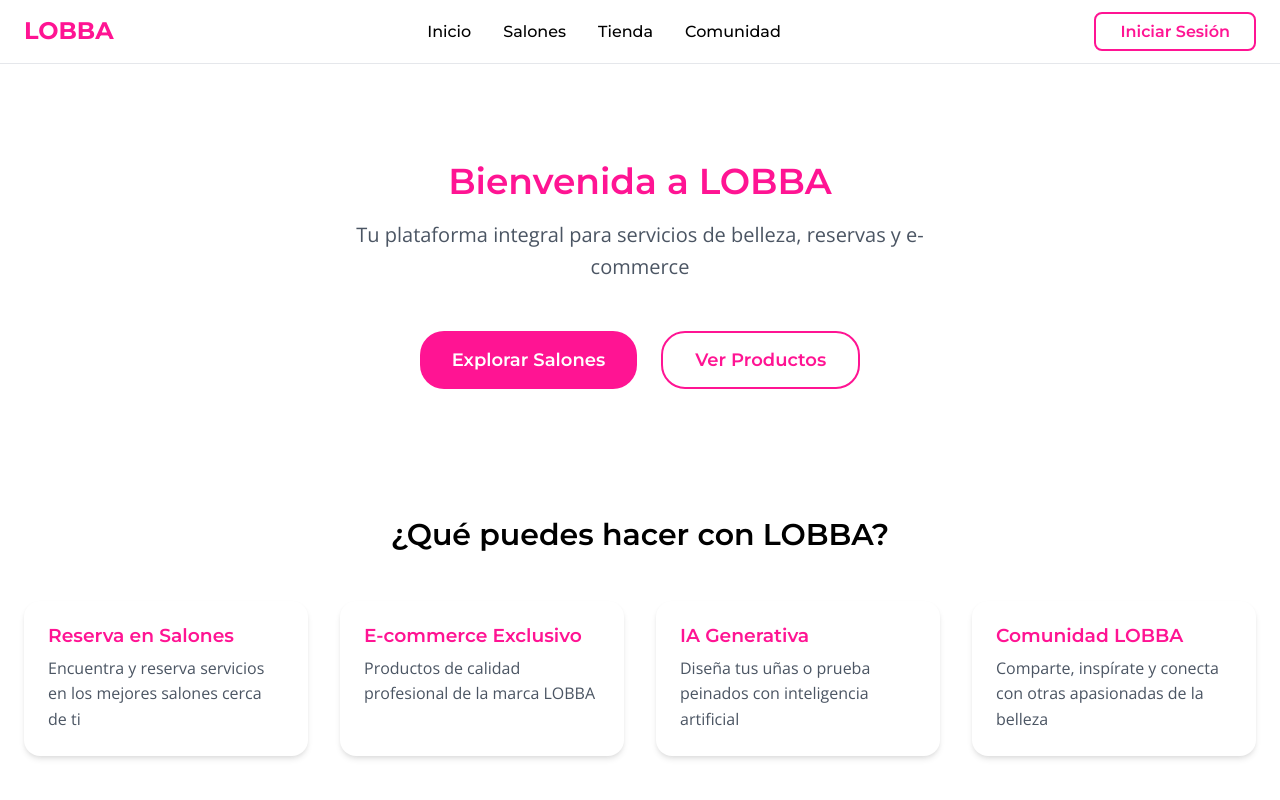
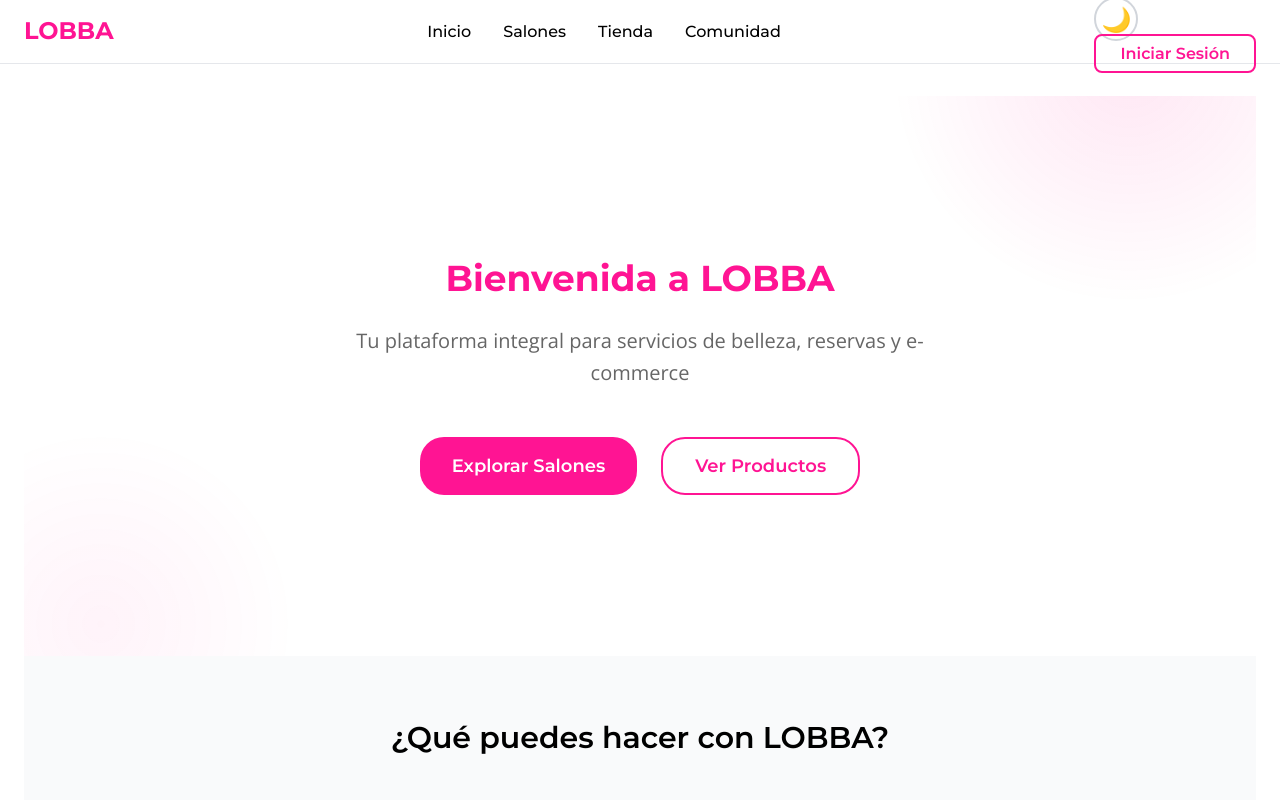
Before and after one commit to Angel82ia/lobba-pwa, a React (Vite) app: page / in a window 1280 px wide. Shown: the top 800 px of the page. Built offline with nearby package versions, Linux system fonts and the light colour scheme; no server answers.

Commit message:
feat(frontend): Update MainLayout and Home page with dark mode support and enhanced animations
Co-Authored-By: angel82ia <angelcs82.ia@gmail.com>

```diff
--- a/src/components/layouts/MainLayout.jsx
+++ b/src/components/layouts/MainLayout.jsx
@@ -2,6 +2,7 @@ import { Outlet } from 'react-router-dom'
 import useStore from '../../store'
 import BannerDisplay from '../../modules/banners/BannerDisplay'
 import ChatbotWidget from '../../modules/chatbot/ChatbotWidget'
+import ThemeToggle from '../common/ThemeToggle'
 import './MainLayout.css'
 
 const MainLayout = () => {
@@ -19,6 +20,7 @@ const MainLayout = () => {
             <a href="/community">Comunidad</a>
           </nav>
           <div className="header-actions">
+            <ThemeToggle />
             <a href="/login">Iniciar Sesión</a>
           </div>
         </div>
--- a/src/pages/Home.css
+++ b/src/pages/Home.css
@@ -1,25 +1,66 @@
 .home-page {
   width: 100%;
+  animation: fadeIn var(--transition-slow);
 }
 
 .hero-section {
   text-align: center;
-  padding: var(--spacing-3xl) 0;
+  padding: var(--spacing-3xl) var(--spacing-xl);
+  min-height: 70vh;
+  display: flex;
+  flex-direction: column;
+  align-items: center;
+  justify-content: center;
+  position: relative;
+  overflow: hidden;
+}
+
+.hero-section::before {
+  content: '';
+  position: absolute;
+  top: -50%;
+  right: -10%;
+  width: 500px;
+  height: 500px;
+  background: radial-gradient(circle, var(--color-primary-alpha-10) 0%, transparent 70%);
+  border-radius: 50%;
+  animation: pulse 6s ease-in-out infinite;
+}
+
+.hero-section::after {
+  content: '';
+  position: absolute;
+  bottom: -30%;
+  left: -10%;
+  width: 400px;
+  height: 400px;
+  background: radial-gradient(circle, var(--color-primary-alpha-10) 0%, transparent 70%);
+  border-radius: 50%;
+  animation: pulse 8s ease-in-out infinite;
+  animation-delay: 2s;
 }
 
 .hero-title {
   font-size: var(--font-size-4xl);
   color: var(--color-primary);
-  margin-bottom: var(--spacing-md);
+  margin-bottom: var(--spacing-lg);
+  font-weight: var(--font-weight-bold);
+  position: relative;
+  z-index: 1;
+  animation: fadeInUp var(--transition-slow);
 }
 
 .hero-subtitle {
   font-size: var(--font-size-xl);
-  color: var(--color-gray-600);
+  color: var(--color-text-secondary);
   margin-bottom: var(--spacing-2xl);
   max-width: 600px;
   margin-left: auto;
   margin-right: auto;
+  position: relative;
+  z-index: 1;
+  animation: fadeInUp var(--transition-slow);
+  animation-delay: 0.2s;
 }
 
 .hero-actions {
@@ -27,23 +68,46 @@
   gap: var(--spacing-lg);
   justify-content: center;
   flex-wrap: wrap;
+  position: relative;
+  z-index: 1;
+  animation: fadeInUp var(--transition-slow);
+  animation-delay: 0.4s;
 }
 
 .features-section {
-  padding: var(--spacing-3xl) 0;
+  padding: var(--spacing-3xl) var(--spacing-xl);
+  background: var(--color-gray-50);
+}
+
+[data-theme="dark"] .features-section {
+  background: var(--color-gray-100);
 }
 
 .features-section h2 {
   font-size: var(--font-size-3xl);
   text-align: center;
   margin-bottom: var(--spacing-2xl);
+  color: var(--color-text-primary);
+  animation: fadeIn var(--transition-slow);
 }
 
 .features-grid {
   display: grid;
-  grid-template-columns: repeat(auto-fit, minmax(250px, 1fr));
+  grid-template-columns: repeat(auto-fit, minmax(280px, 1fr));
   gap: var(--spacing-xl);
+  max-width: var(--max-width-xl);
+  margin: 0 auto;
 }
+
+.features-grid > * {
+  animation: fadeInUp var(--transition-slow);
+  animation-fill-mode: both;
+}
+
+.features-grid > *:nth-child(1) { animation-delay: 0.1s; }
+.features-grid > *:nth-child(2) { animation-delay: 0.2s; }
+.features-grid > *:nth-child(3) { animation-delay: 0.3s; }
+.features-grid > *:nth-child(4) { animation-delay: 0.4s; }
 
 .features-grid h3 {
   color: var(--color-primary);
@@ -51,7 +115,7 @@
 }
 
 .features-grid p {
-  color: var(--color-gray-600);
+  color: var(--color-text-secondary);
   line-height: 1.6;
 }
 
```
